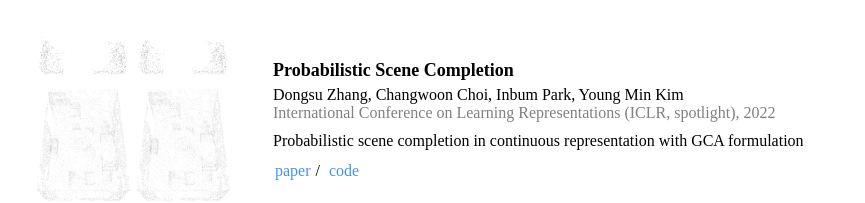
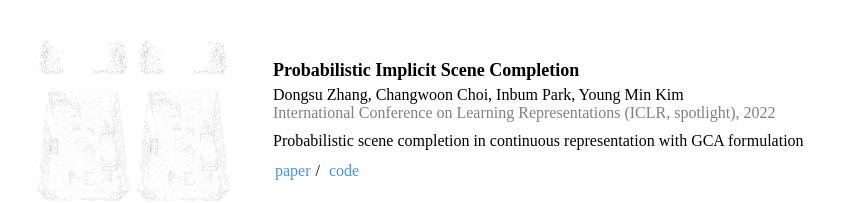
Before and after one commit to changwoonchoi/homepage, a React (Create React App) app: page / in a window 1280 px wide. Shown: the part 745-948 px from the top of the page, without its empty margins (207-1072 px from the left). Built offline with nearby package versions, Linux system fonts and the light colour scheme; a web font is replaced by a local one.

Commit message:
fix typo in publication

```diff
--- a/src/publication_data.js
+++ b/src/publication_data.js
@@ -13,7 +13,7 @@ const publicationData = [
     {
         img_link: "assets/publications/cgca_initial.png",
         img_link_onclick: "assets/publications/cgca.gif",
-        title: "Probabilistic Scene Completion",
+        title: "Probabilistic Implicit Scene Completion",
         venue: "International Conference on Learning Representations (ICLR, spotlight), 2022",
         authors: "Dongsu Zhang, Changwoon Choi, Inbum Park, Young Min Kim",
         description: "Probabilistic scene completion in continuous representation with GCA formulation",
```
Also changed, not shown: 1 other file (tests, documents, lock files or other folders).
